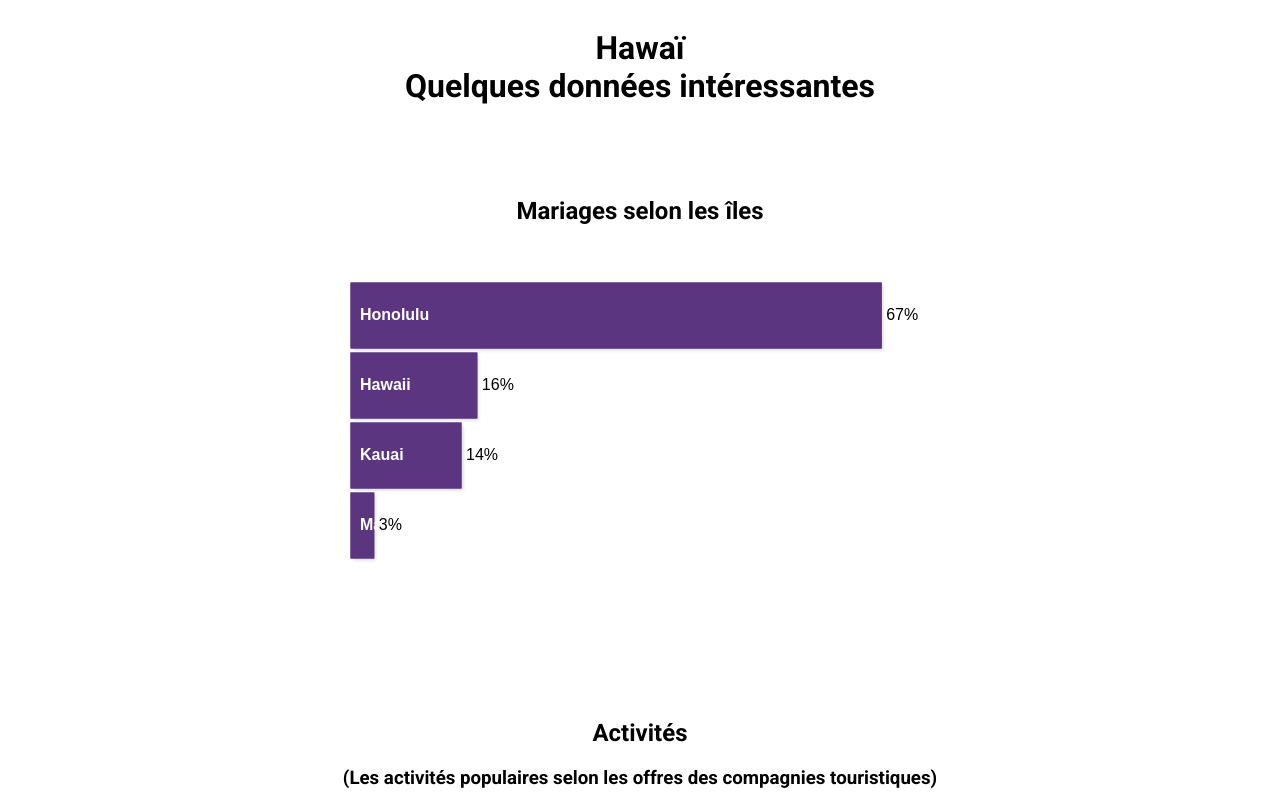
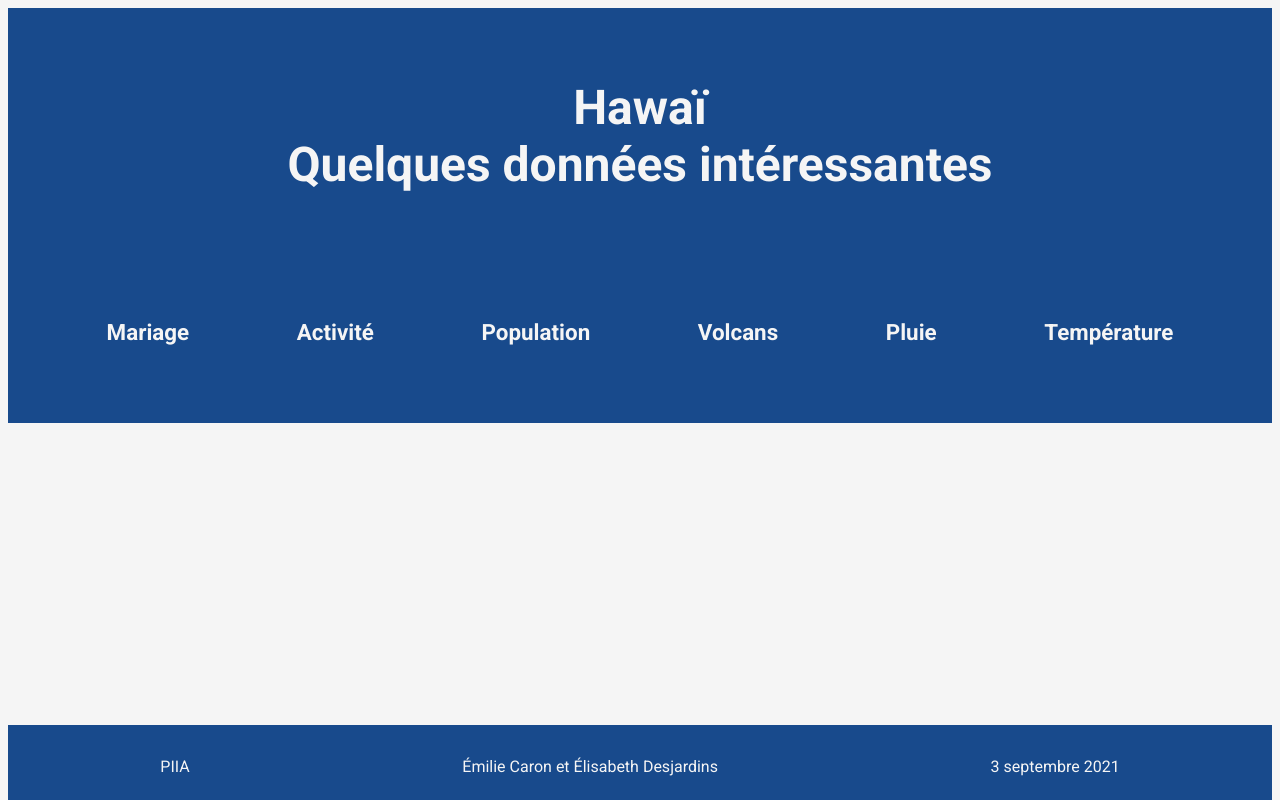
Before and after one commit to ReineBeth/TL-01_PIA_RGraph, a plain HTML site: page AGU_TL-01_desjardins_elisabeth/src/index.html in a window 1280 px wide. Shown: the top 800 px of the page. Drawn offline with Linux system fonts and the light colour scheme.

Commit message:
changement sur le css et tentative de fonction pour que les graphiques apparaissent/disparaissent quand on cliques dessus. c'est pas parfait mais ca ressemble a quelque chose

```diff
--- a/AGU_TL-01_desjardins_elisabeth/src/assets/scripts/index.js
+++ b/AGU_TL-01_desjardins_elisabeth/src/assets/scripts/index.js
@@ -1,35 +1,24 @@
 // COULEURS
 const jaune = getComputedStyle(document.documentElement).getPropertyValue('--jaune');
-
 const vertPale = getComputedStyle(document.documentElement).getPropertyValue('--vert_pale');
-
 const vertFonce = getComputedStyle(document.documentElement).getPropertyValue('--vert_fonce');
-
 const bleuPale = getComputedStyle(document.documentElement).getPropertyValue('--bleu_pale');
-
 const bleuFonce = getComputedStyle(document.documentElement).getPropertyValue('--bleu_fonce');
-
 const mauvePale = getComputedStyle(document.documentElement).getPropertyValue('--mauve_pale');
-
 const mauveFonce = getComputedStyle(document.documentElement).getPropertyValue('--mauve_fonce');
-
 const rose = getComputedStyle(document.documentElement).getPropertyValue('--rose');
-
 const rouge = getComputedStyle(document.documentElement).getPropertyValue('--rouge');
-
 const orangeClair = getComputedStyle(document.documentElement).getPropertyValue('--orange_clair');
-
 const orangeFonce = getComputedStyle(document.documentElement).getPropertyValue('--orange_fonce');
-
 const blanc = getComputedStyle(document.documentElement).getPropertyValue('--blanc');
-
 const noir = getComputedStyle(document.documentElement).getPropertyValue('--noir');
 
-
-
+//LES ÉLÉMENTS
+const navigationPrincipale = document.querySelectorAll('.navigation_principale a');
+const sectionElement = document.querySelectorAll('section');
 
 const dessinerHorizontalChart = () => {
-        // The labels for the chart are not added by giving them to the
+    // The labels for the chart are not added by giving them to the
     // chart but manually adding text to the chart.
     let labels = ['Honolulu', 'Hawaii', 'Kauai', 'Maui' ];
 
@@ -333,4 +322,20 @@ const main = () => {
     dessinerLineChartBlackWhite();
 };
 
-main();
+let dernierIndex = 0;
+
+for(let index = 0; index < sectionElement.length; index++) {
+
+	navigationPrincipale[index].addEventListener('click', displaySection);
+
+    function displaySection() {
+        sectionElement[dernierIndex].style.display = 'none';
+        navigationPrincipale[dernierIndex].classList.remove = 'active';
+
+        sectionElement[index].style.display = 'block';
+        navigationPrincipale[index].classList.add = 'active';
+
+        dernierIndex = index;
+        main();
+    }
+}
--- a/AGU_TL-01_desjardins_elisabeth/src/assets/styles/index.css
+++ b/AGU_TL-01_desjardins_elisabeth/src/assets/styles/index.css
@@ -17,6 +17,7 @@
 }
 
 body {
+    background: var(--blanc);
     font-family: 'Roboto', sans-serif;
     text-align: center;
     display: flex;
@@ -24,50 +25,91 @@ body {
     height: 100vh;
 }
 
+a {
+    text-decoration: none;
+    outline: none;
+}
+
+li {
+    list-style-type: none;
+}
+
+header {
+    background: var(--bleu_fonce);
+    color: var(--blanc);
+}
+
+h1 {
+    font-size: 3em;
+    padding: 0.8em;
+}
+
+.navigation_principale {
+    display: flex;
+    justify-content: space-around;
+    flex-wrap: wrap;
+    font-size: 1.4em;
+    padding: 2em;
+}
+
+.navigation_principale li {
+    margin: 0.5em;
+}
+
+.navigation_principale a{
+    color: var(--blanc);
+    font-weight: 700;
+    padding: 0.5em;
+}
+
+
+.navigation_principale a:hover{
+    color: var(--orange_clair);
+    text-decoration: underline;
+}
+
+.navigation_principale a:focus{
+    color: var(--orange_clair);
+    border: 0.2em dashed var(--orange_clair);
+    border-radius: 0.2em;
+}
+
+.active {
+    color: var(--orange_clair);
+    border: red 10px solid;
+}
 main {
+    align-items: center;
+    display: flex;
+    flex-direction: column;
     flex-grow: 1;
-    /* display: flex; */
-    /* flex-wrap: wrap; */
+}
+
+section {
+    width: 100%;
+    margin: 50px auto;
+    display: none;
 }
 
 footer {
+    background: var(--bleu_fonce);
+    color: var(--blanc);
     display: flex;
     justify-content: space-around;
+    padding: 1em;
 }
-/* #bipolar_chart {
-    width: 800px;
-    height: 300px;
-    border: 1px solid red;
-} */
 
 #bw_chart {
     width: 500px;
     height: 500px;
-    /* border: 1px solid blue; */
 }
 
 #horses_shoes {
     width: 500px;
     height: 500px;
-    /* border: 1px solid blue; */
 }
 
 #line_chart {
     width: 600px;
     height: 300px;
-
-    /* border: 1px solid purple; */
 }
-
-
-
-main {
-    display: flex;
-    flex-direction: column;
-    align-items: center;
-}
-
-section {
-    width: 100%;
-    margin: 50px auto;
-}
--- a/AGU_TL-01_desjardins_elisabeth/src/index.html
+++ b/AGU_TL-01_desjardins_elisabeth/src/index.html
@@ -10,6 +10,16 @@
 <body>
     <header>
         <h1>Hawaï <br> Quelques données intéressantes</h1>
+        <nav>
+            <ul class="navigation_principale">
+                <li><a href="#">Mariage</a></li>
+                <li><a href="#">Activité</a></li>
+                <li><a href="#">Population</a></li>
+                <li><a href="#">Volcans</a></li>
+                <li><a href="#">Pluie</a></li>
+                <li><a href="#">Température</a></li>
+            </ul>
+        </nav>
     </header>
     <main>
         <!-- Canvas -->
@@ -21,9 +31,10 @@
             <canvas id="horizontal_chart" width="600" height="450">
                 [No canvas support]
             </canvas>
+            <p><a href="https://health.hawaii.gov/vitalstatistics/preliminary-marriage-total-same-sex/" target="_blank" title="Lien vers le site gouvernement d'Hawaii">Source pour les mariages</a></p>
         </section>
 
-        <section>
+        <section class="dispay_block">
             <h2>Activités</h2>
             <h3>(Les activités populaires selon les offres des compagnies touristiques)</h3>
             <canvas id="donut_chart" width="450" height="450">
@@ -38,15 +49,9 @@
             <canvas id="donut_3d_chart" width="600" height="350">
                 [No canvas support]
             </canvas>
+            <p><a href="https://fr.wikipedia.org/wiki/Hawa%C3%AF" target="_blank" title="Lien vers le wikipédia francophone d'Hawaii">Source pour la population</a></p>
         </section>
 
-        <!-- SVG -->
-        <!-- <section>
-            <div id="bipolar_chart"></div>
-        </section> -->
-
-
-        <!-- Line Chart Black and white -->
         <section>
             <h2>Hauteurs des volcans en mètres</h2>
             <div id="bw_chart"></div>
```
